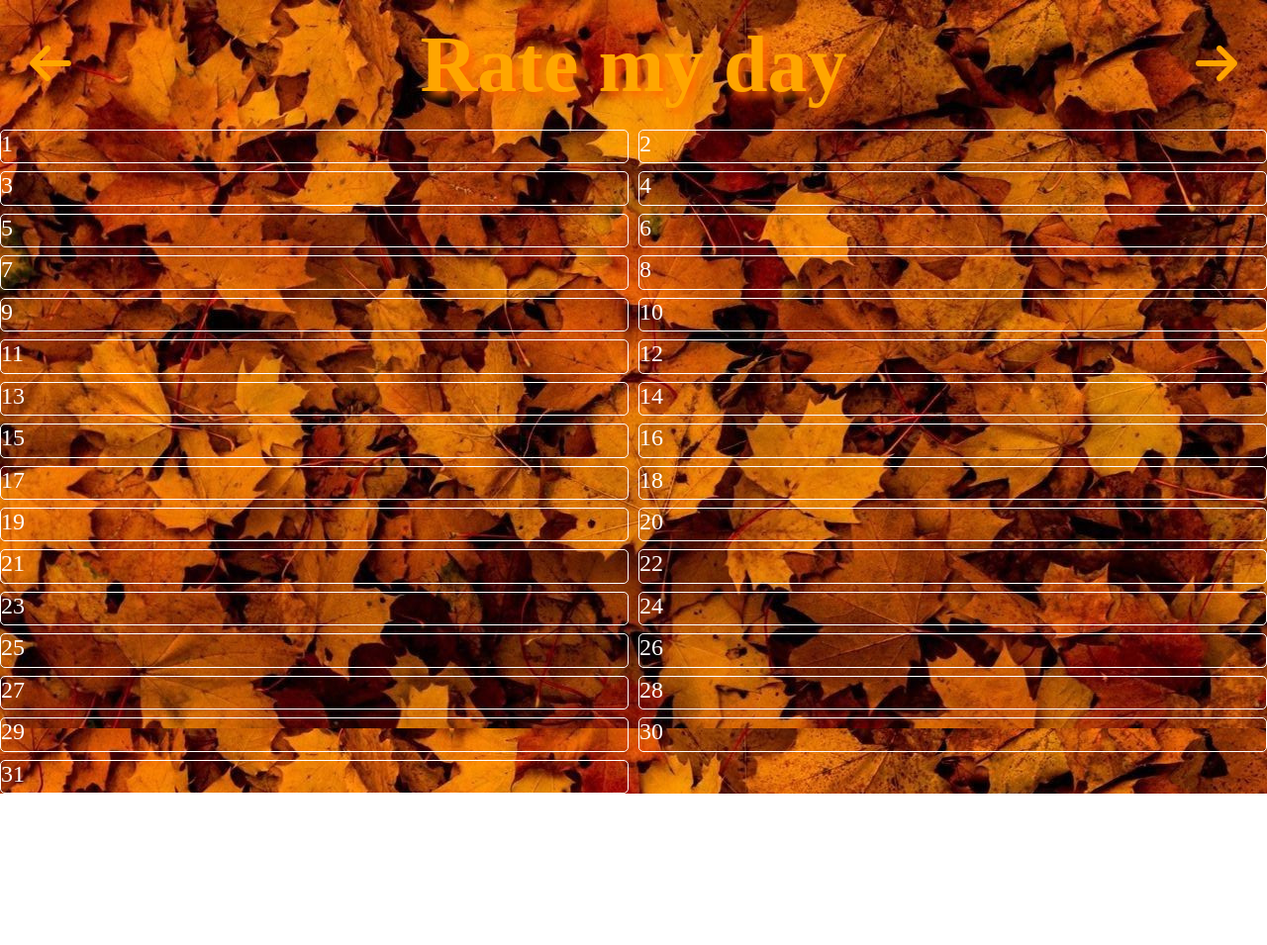
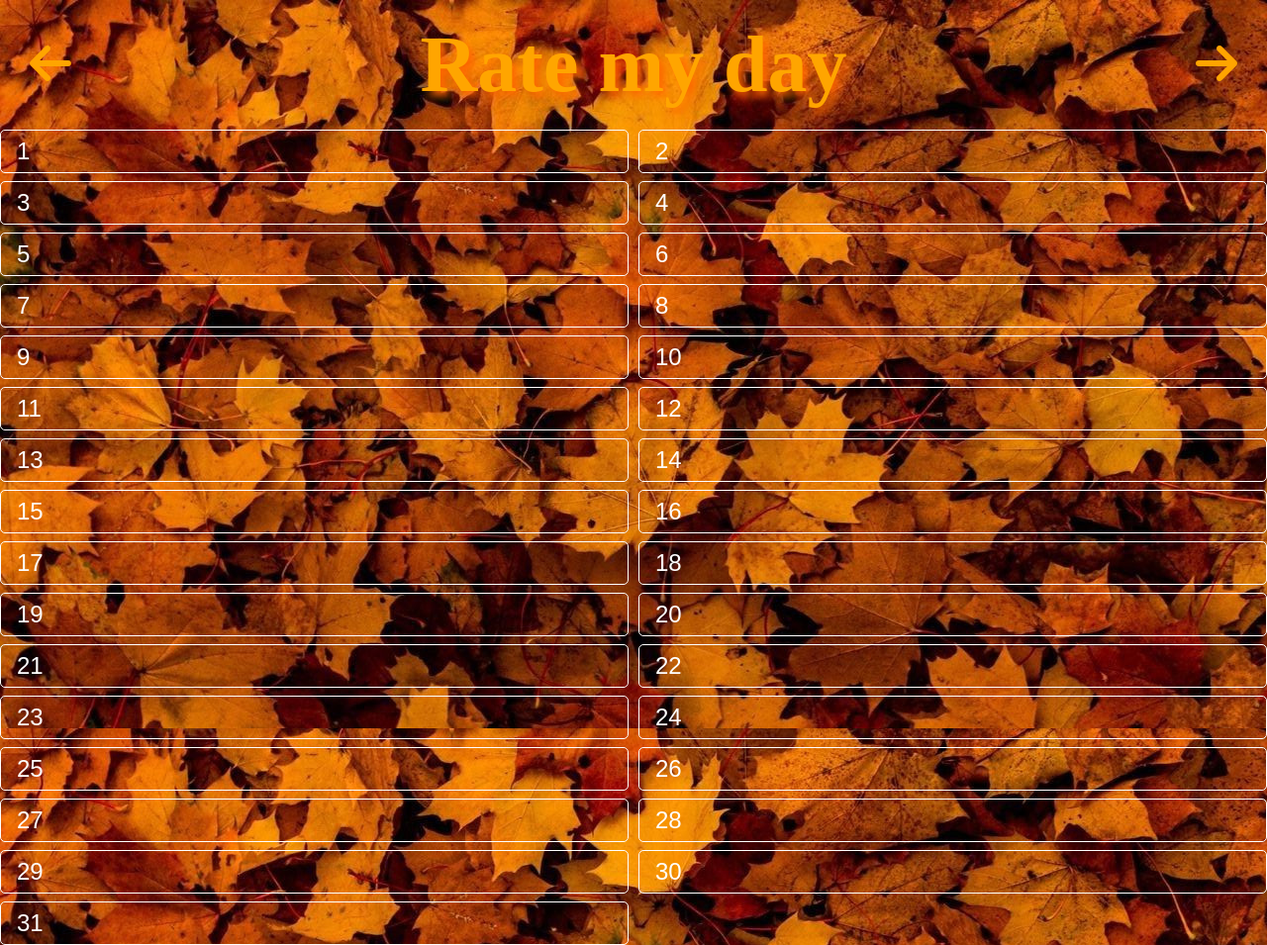
Before and after one commit to manu-sgc/tracker, a Django app: page /avaliacao/ in a window 1280 px wide. Shown: the whole page at 99% size. Before the commit the page ends 802 px from the top, so only its background shows below. Run offline with Django 4.2, Linux system fonts and the light colour scheme.

Commit message:
adding input and rate functions to rate my day

```diff
--- a/atividades/templates/atividades/avaliacao.html
+++ b/atividades/templates/atividades/avaliacao.html
@@ -20,8 +20,52 @@
     </div>
     <div class="day-grid">
         {% for day in dias_do_mes %}
-            <div class="day">{{ day }}</div>
+            <div class="day">
+                <button class="day-number" onclick="openModal({{ day }})">{{ day }}</button>
+                <input type="text" class="day-input" placeholder="">
+            </div>
         {% endfor %}
     </div>
+
+    <!-- Modal -->
+    <div id="starModal" class="modal">
+        <div class="modal-content">
+            <span onclick="closeModal()" style="cursor:pointer; font-size: 1.5rem;">&times;</span>
+            <div id="stars">
+                <span class="star" data-value="1">&#9733;</span>
+                <span class="star" data-value="2">&#9733;</span>
+                <span class="star" data-value="3">&#9733;</span>
+                <span class="star" data-value="4">&#9733;</span>
+                <span class="star" data-value="5">&#9733;</span>
+            </div>
+        </div>
+    </div>
+
+    <script>
+        let currentDay = 0;
+
+        function openModal(event, day) {
+            currentDay = day;
+            const modal = document.getElementById("starModal");
+
+            modal.style.display = "block";
+            const stars = document.querySelectorAll('.star');
+            stars.forEach(star => {
+                star.classList.remove('selected'); // Limpa a seleção anterior
+                star.onclick = function() {
+                    const value = this.getAttribute('data-value');
+                    stars.forEach(s => s.classList.remove('selected')); // Limpa a seleção
+                    for (let i = 0; i < value; i++) {
+                        stars[i].classList.add('selected'); // Adiciona classe de seleção
+                    }
+                    closeModal();
+                };
+            });
+        }
+
+        function closeModal() {
+            document.getElementById("starModal").style.display = "none"; // Fecha o modal
+        }
+    </script>
 </body>
 </html>
--- a/static/css/avaliacao.css
+++ b/static/css/avaliacao.css
@@ -45,10 +45,67 @@ h1 {
 
 .day {
     display: flex;
-    align-items: start;
+    align-items: center;
+    justify-content: space-between;
     height: 100%;
-    font-size: 24px;
     border: 1px solid white;
     border-radius: 5px;
+    padding-left: 10px;
+    font-weight: bold;
+}
+
+.day-number {
+    font-size: 24px;
+    margin-right: 10px;
     color: white;
+    background-color: transparent;
+    border: none;
+    cursor: pointer;
 }
+
+.day-input {
+    width: 95%;
+    height: 40px;
+    background-color: transparent;
+    color: white;
+    border: none;
+    padding: 5px;
+    box-sizing: border-box;
+    font-size: 1.5rem;
+}
+
+.day-input:focus {
+    outline: none;
+}
+
+.modal {
+    display: none; /* Oculto por padrão */
+    position: fixed; /* Fica fixo na tela */
+    z-index: 1000; /* Fica na frente de outros elementos */
+    left: 0;
+    top: 0;
+    width: 100%; /* Largura total */
+    height: 100%; /* Altura total */
+    overflow: auto; /* Permite rolagem se necessário */
+    background-color: rgba(0, 0, 0, 0.7); /* Fundo preto com opacidade */
+}
+
+.modal-content {
+    background-color: #fff; /* Fundo branco */
+    margin: 15% auto; /* Centraliza */
+    padding: 20px; /* Espaçamento interno */
+    border: 1px solid #888; /* Borda cinza */
+    width: 300px; /* Largura do modal */
+    border-radius: 10px; /* Cantos arredondados */
+    text-align: center; /* Centraliza o texto */
+}
+
+.star {
+    font-size: 2rem; /* Tamanho das estrelas */
+    color: #ccc; /* Cor padrão das estrelas */
+    cursor: pointer; /* Cursor em forma de ponteiro */
+}
+
+.star.selected {
+    color: #ff9800; /* Cor das estrelas selecionadas */
+}
```
